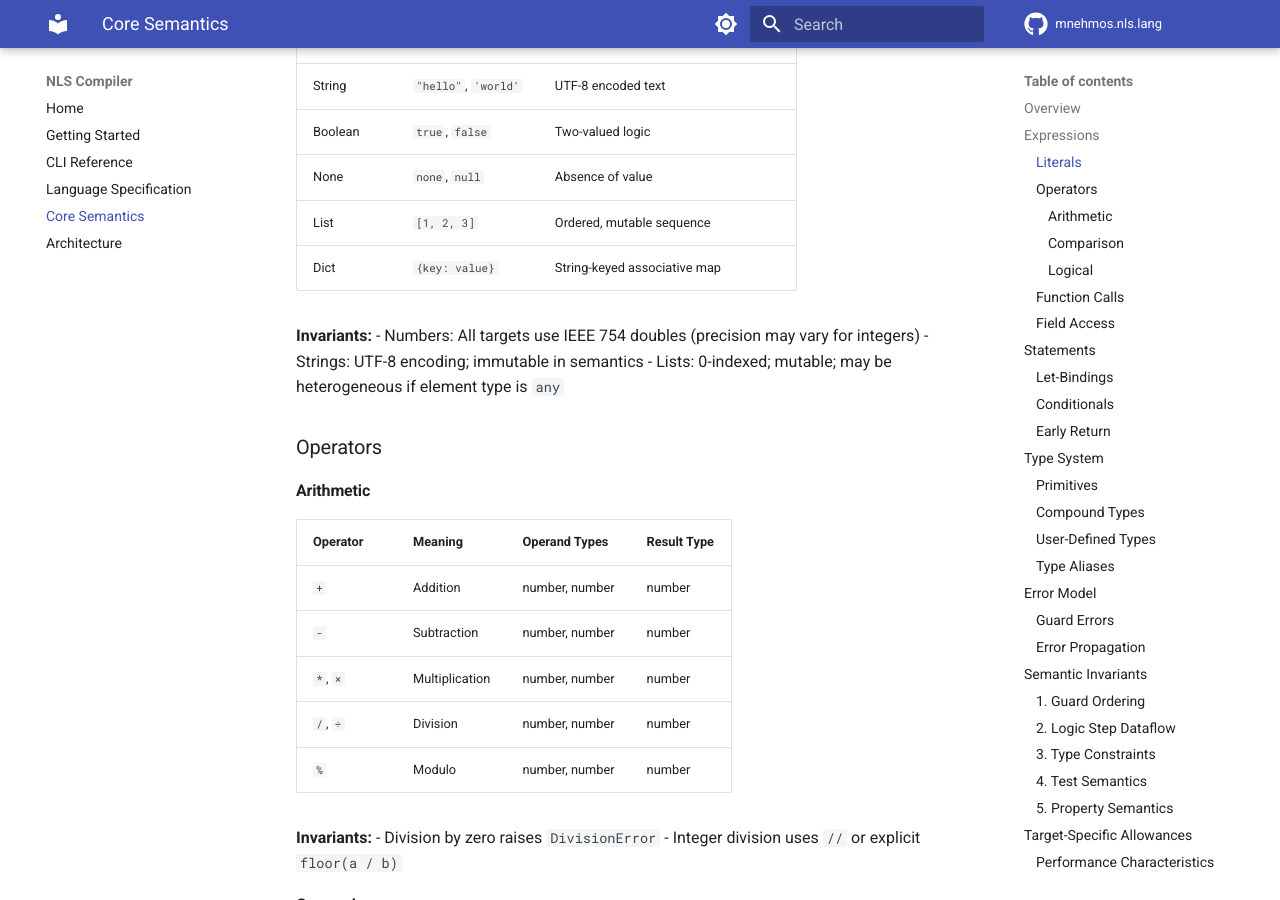
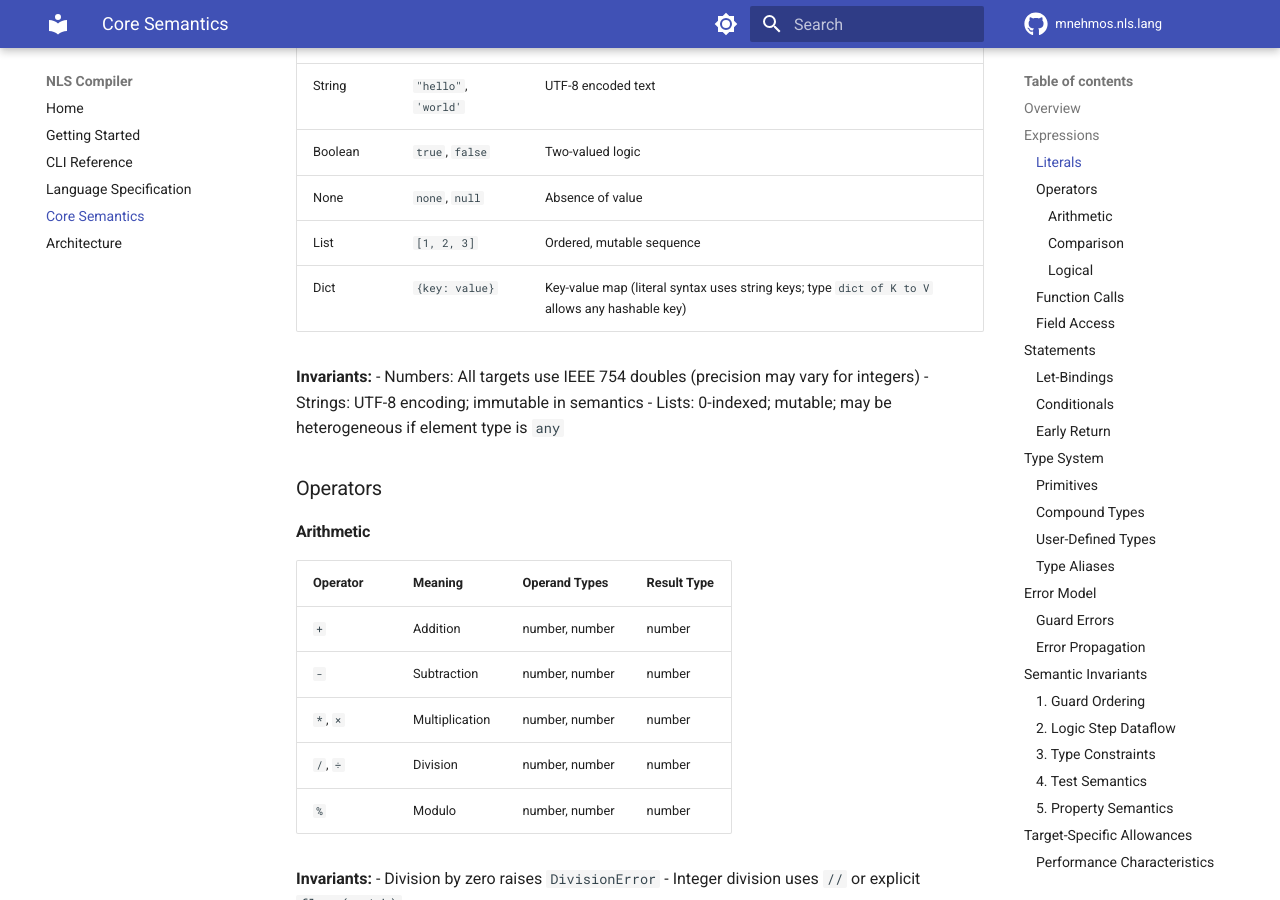
Before and after one commit to Mnehmos/mnehmos.nls.lang, an MkDocs documentation site: the page built from docs/core-semantics.md, in a window 1280 px wide and 900 px high, scrolled down 621 px. Built offline with MkDocs 1.6.1 and Material for MkDocs 9.7.7, drawn with Linux system fonts in a browser that asks for light colours; comment, search, counter and statistics services are not loaded; some of the changed text lies outside the part shown.

Commit message:
docs(semantics): fix code block language identifiers and dict key types
- Add `nl` language identifier to function call and field access examples
- Clarify dict key type: literal syntax uses string keys, type allows any hashable
- Add DivisionError -> ZeroDivisionError mapping to error table

Addresses CodeRabbit review feedback.

Co-Authored-By: Claude Opus 4.5 <noreply@anthropic.com>

````diff
--- a/docs/core-semantics.md
+++ b/docs/core-semantics.md
@@ -21,7 +21,7 @@ NLS semantics are divided into:
 | Boolean | `true`, `false` | Two-valued logic |
 | None | `none`, `null` | Absence of value |
 | List | `[1, 2, 3]` | Ordered, mutable sequence |
-| Dict | `{key: value}` | String-keyed associative map |
+| Dict | `{key: value}` | Key-value map (literal syntax uses string keys; type `dict of K to V` allows any hashable key) |
 
 **Invariants:**
 - Numbers: All targets use IEEE 754 doubles (precision may vary for integers)
@@ -71,7 +71,7 @@ NLS semantics are divided into:
 
 ### Function Calls
 
-```
+```nl
 function_name(arg1, arg2, ...)
 ```
 
@@ -82,7 +82,7 @@ function_name(arg1, arg2, ...)
 
 ### Field Access
 
-```
+```nl
 object.field
 ```
 
````
Also changed, not shown: other parts of docs/core-semantics.md (+1 -0 lines).
